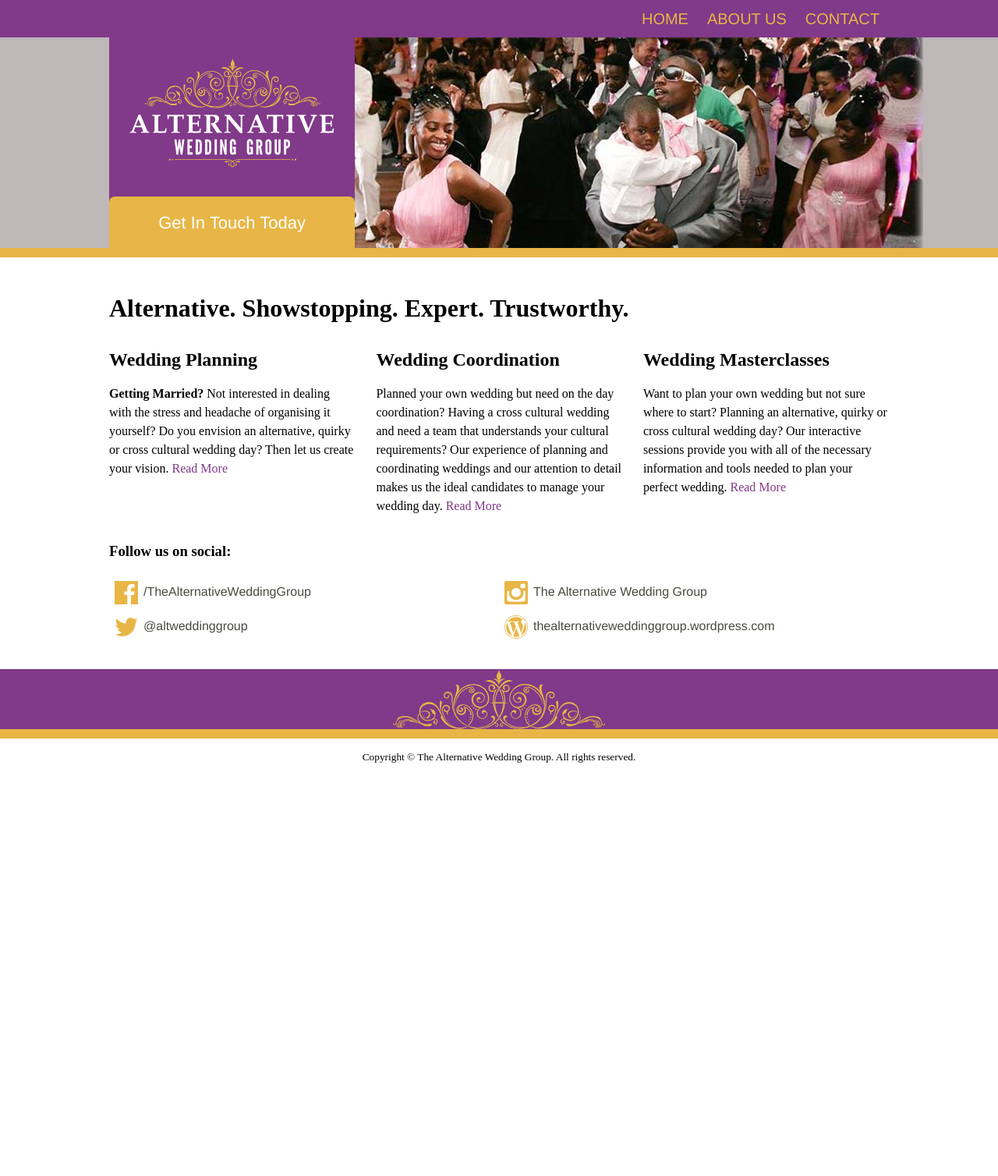
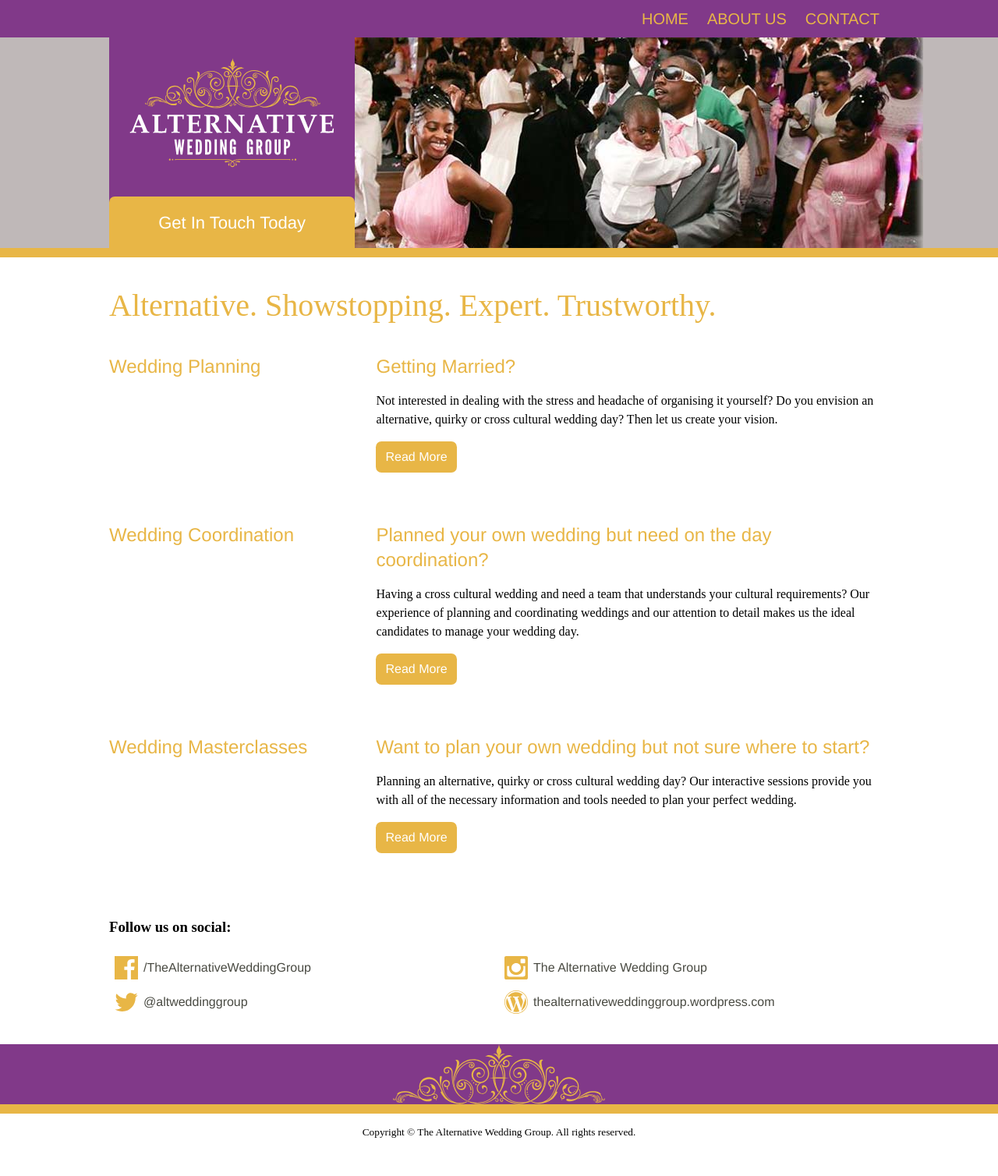
Before and after one commit to alternativeweddinggroup/alternativeweddinggroup.github.io, a Jekyll site: the page built from index.html, in a window 1280 px wide. Shown: the whole page at 78% size. Built offline with Jekyll 4.4.1, drawn with Linux system fonts in a browser that asks for light colours; some web fonts are replaced; before the commit the page ends 1027 px from its top, so only the background shows below that.

Commit message:
Update index page layout

```diff
--- a/_scss/_variable.scss
+++ b/_scss/_variable.scss
@@ -38,14 +38,13 @@ $code__font-family: Menlo, Monaco, "Courier New", monospace;
 //  Headings
 //
 
-/*@giga--margin: 0;
-@giga--font-size: 11.302em;
-@giga--font-size: 3.998em;
-@giga--font-family: @body__font-family;
-@giga--font-weight: bold;
-@giga--line-height: 1.5em;
-@giga--color: @color--primary;
-
+$giga--margin: 0 0 2rem;
+$giga--font-size: 2.5rem;
+$giga--font-family: $body__font-family;
+$giga--font-weight: normal;
+$giga--line-height: 1.5em;
+$giga--color: $brand--gold;
+/*
 @mega--margin: 0;
 @mega--font-size: 7.993em;
 @mega--font-size: 3.998em;
@@ -60,15 +59,15 @@ $code__font-family: Menlo, Monaco, "Courier New", monospace;
 @kilo--font-family: @body__font-family;
 @kilo--font-weight: bold;
 @kilo--line-height: 1.5em;
-@kilo--color: @color--primary;
+@kilo--color: @color--primary;*/
 
-@h1--margin: 0 0 0.5em;
-@h1--font-size: 4em;
-@h1--font-family: @body__font-family;
-@h1--font-weight: bold;
-@h1--line-height: 1.333em;
-@h1--color: @color--primary;
-
+$h1--margin: 0 0 1rem;
+$h1--font-size: 1.5rem;
+$h1--font-family: $heading__font-family;
+$h1--font-weight: normal;
+$h1--line-height: 1.333em;
+$h1--color: $brand--gold;
+/*
 @h2--margin: 0 0 0.6923em;
 @h2--font-size: 2.4761em;
 @h2--font-family: @body__font-family;
--- a/_scss/base/_typography.scss
+++ b/_scss/base/_typography.scss
@@ -79,22 +79,24 @@ a:focus {
   color: $color--hover;
 }
 
-/*//
+//
 //  Headings
 //  csswizardry.com/2012/02/pragmatic-practical-font-sizing-in-css
 //
 
 h1, .alpha {
-  margin: @h1--margin;
+  display: block;
+  margin: $h1--margin;
   padding: 0;
-  font-family: @h1--font-family;
-  font-size: @h1--font-size;
-  font-weight: @h1--font-weight;
-  line-height: @h1--line-height;
-  color: @h1--color;
+  font-family: $h1--font-family;
+  font-size: $h1--font-size;
+  font-weight: $h1--font-weight;
+  line-height: $h1--line-height;
+  color: $h1--color;
 }
-
+/*
 h2, .beta {
+  display: block;
   margin: @h2--margin;
   padding: 0;
   font-family: @h2--font-family;
@@ -105,6 +107,7 @@ h2, .beta {
 }
 
 h3, .gamma {
+  display: block;
   margin: @h3--margin;
   padding: 0;
   font-family: @h3--font-family;
@@ -115,6 +118,7 @@ h3, .gamma {
 }
 
 h4, .delta {
+  display: block;
   margin: @h4--margin;
   padding: 0;
   font-family: @h4--font-family;
@@ -125,6 +129,7 @@ h4, .delta {
 }
 
 h5, .epsilon {
+  display: block;
   margin: @h5--margin;
   padding: 0;
   font-family: @h5--font-family;
@@ -135,6 +140,7 @@ h5, .epsilon {
 }
 
 h6, .zeta {
+  display: block;
   margin: @h6--margin;
   padding: 0;
   font-family: @h6--font-family;
@@ -142,19 +148,21 @@ h6, .zeta {
   font-weight: @h6--font-weight;
   line-height: @h6--line-height;
   color: @h6--color;
-}
+}*/
 
 .giga {
-  margin: @giga--margin;
+  display: block;
+  margin: $giga--margin;
   padding: 0;
-  font-family: @giga--font-family;
-  font-size: @giga--font-size;
-  font-weight: @giga--font-weight;
-  line-height: @giga--line-height;
-  color: @giga--color;
+  font-family: $giga--font-family;
+  font-size: $giga--font-size;
+  font-weight: $giga--font-weight;
+  line-height: $giga--line-height;
+  color: $giga--color;
 }
-
+/*
 .mega {
+  display: block;
   margin: @mega--margin;
   padding: 0;
   font-family: @mega--font-family;
@@ -165,6 +173,7 @@ h6, .zeta {
 }
 
 .kilo {
+  display: block;
   margin: @kilo--margin;
   padding: 0;
   font-family: @kilo--font-family;
--- a/index.html
+++ b/index.html
@@ -25,30 +25,45 @@ sitemap:
 <div class="wrapper__sub">
 
   <header class="ss1-ss4 ls1-ls12">
-    <h1>Alternative. Showstopping. Expert. Trustworthy.</h1>
+    <h1 class="giga">Alternative. Showstopping. Expert. Trustworthy.</h1>
   </header>
 
-  <section class="ss1-ss4 ls1-ls4">
+  <section class="ss1-ss4 ls1-ls12 box__large">
 
-    <h2>Wedding Planning</h2>
+    <header class="ss1-ss4 ls1-ls4">
+      <h2 class="alpha">Wedding Planning</h2>
+    </header>
 
-    <p><strong>Getting Married?</strong> Not interested in dealing with the stress and headache of organising it yourself? Do you envision an alternative, quirky or cross cultural wedding day? Then let us create your vision. <a href="#">Read More</a></p>
+    <article class="ss1-ss4 ls5-ls12">
+      <p><strong class="alpha">Getting Married?</strong> Not interested in dealing with the stress and headache of organising it yourself? Do you envision an alternative, quirky or cross cultural wedding day? Then let us create your vision.</p>
+      <a href="#" class="btn btn--primary">Read More</a>
+    </article>
 
   </section>
 
-  <section class="ss1-ss4 ls5-ls8">
+  <section class="ss1-ss4 ls1-ls12 box__large">
 
-    <h2>Wedding Coordination</h2>
+    <header class="ss1-ss4 ls1-ls4">
+      <h2 class="alpha">Wedding Coordination</h2>
+    </header>
 
-    <p>Planned your own wedding but need on the day coordination? Having a cross cultural wedding and need a team that understands your cultural requirements? Our experience of planning and coordinating weddings and our attention to detail makes us the ideal candidates to manage your wedding day. <a href="#">Read More</a></p>
+    <article class="ss1-ss4 ls5-ls12">
+      <p><strong class="alpha">Planned your own wedding but need on the day coordination?</strong> Having a cross cultural wedding and need a team that understands your cultural requirements? Our experience of planning and coordinating weddings and our attention to detail makes us the ideal candidates to manage your wedding day.</p>
+      <a href="#" class="btn btn--primary">Read More</a>
+    </article>
 
   </section>
 
-  <section class="ss1-ss4 ls9-ls12">
+  <section class="ss1-ss4 ls1-ls12 box__large">
 
-    <h2>Wedding Masterclasses</h2>
+  <header class="ss1-ss4 ls1-ls4">
+    <h2 class="alpha">Wedding Masterclasses</h2>
+  </header>
 
-    <p>Want to plan your own wedding but not sure where to start?  Planning an alternative, quirky or cross cultural wedding day? Our interactive sessions provide you with all of the necessary information and tools needed to plan your perfect wedding. <a href="#">Read More</a></p>
+  <article class="ss1-ss4 ls5-ls12">
+    <p><strong class="alpha">Want to plan your own wedding but not sure where to start?</strong> Planning an alternative, quirky or cross cultural wedding day? Our interactive sessions provide you with all of the necessary information and tools needed to plan your perfect wedding.</p>
+    <a href="#" class="btn btn--primary">Read More</a>
+  </article>
 
   </section>
 
```
